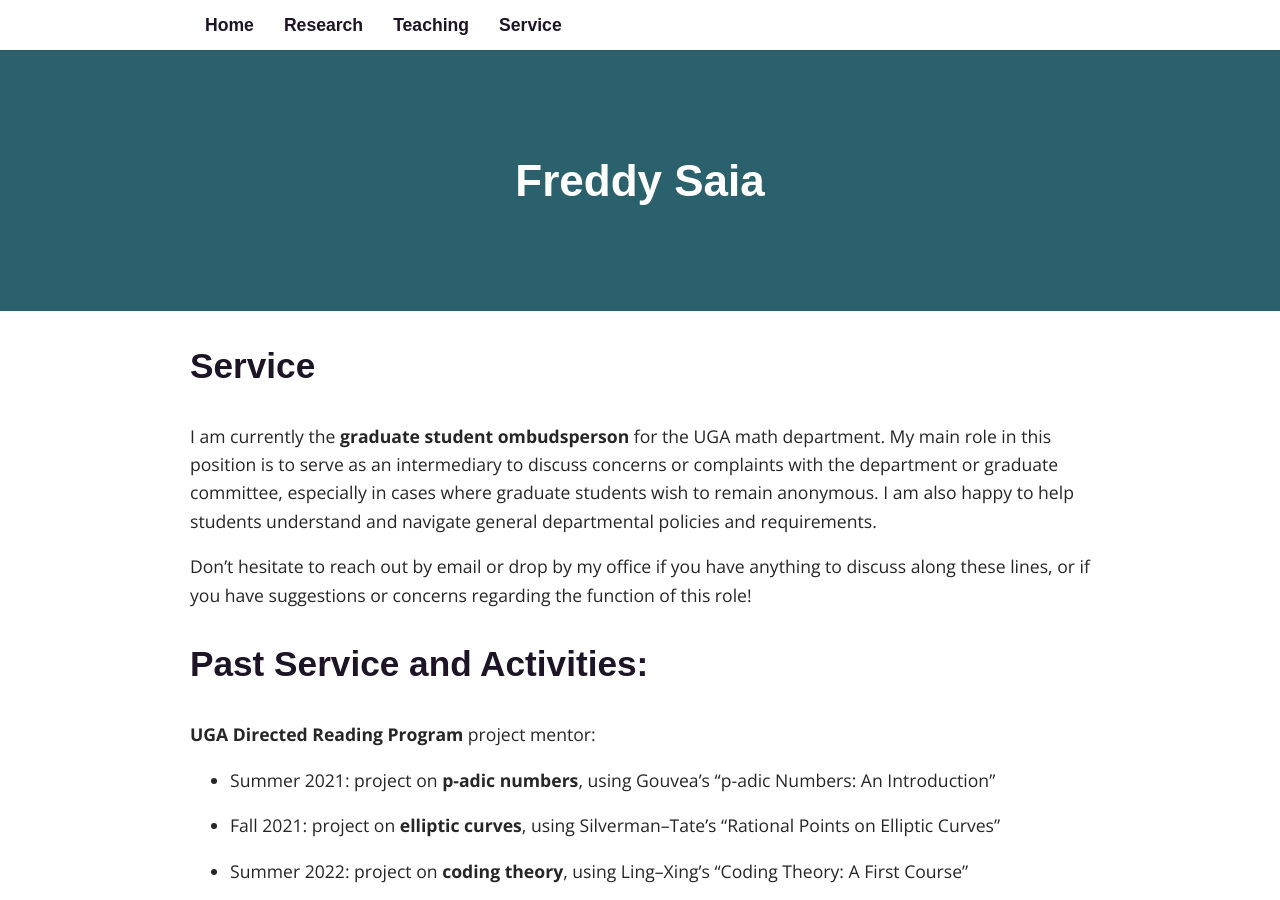
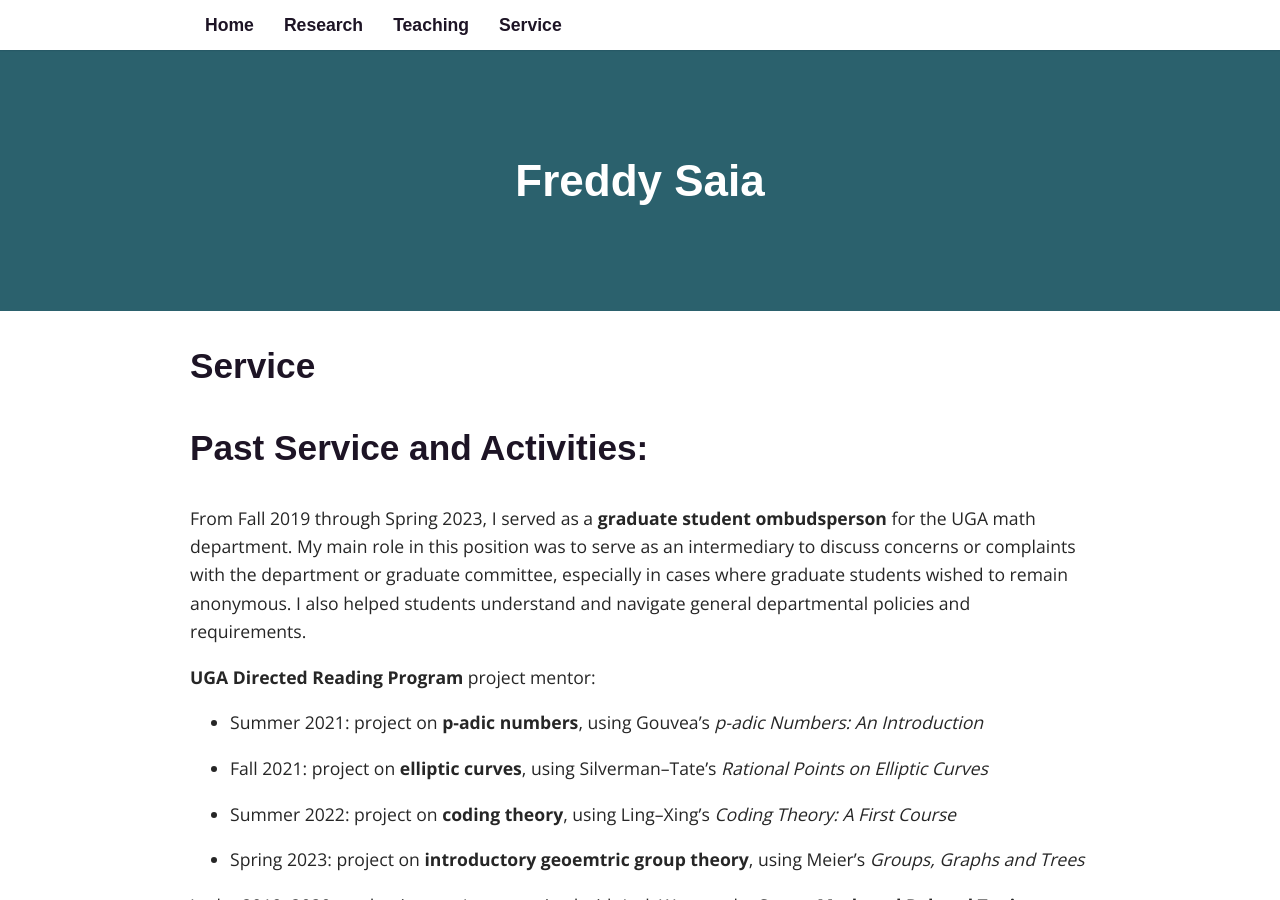
Before and after one commit to fsaia/site, a Jekyll site: the page built from _pages/04_service.md, in a window 1280 px wide and 900 px high. Built offline with Jekyll 4.4.1, drawn with Linux system fonts in a browser that asks for light colours; some web fonts are replaced.

Commit message:
Add files via upload

```diff
--- a/_pages/04_service.md
+++ b/_pages/04_service.md
@@ -5,19 +5,20 @@ title: Service
 permalink: /service/
 ---
 
-I am currently the **graduate student ombudsperson** for the UGA math department. My main role in this position is to serve as an intermediary to discuss concerns or complaints with the department or graduate committee, especially in cases where graduate students wish to remain anonymous. I am also happy to help students understand and navigate general departmental policies and requirements.
-
-Don't hesitate to reach out by email or drop by my office if you have anything to discuss along these lines, or if you have suggestions or concerns regarding the function of this role!
 
 ## Past Service and Activities:
 
+From Fall 2019 through Spring 2023, I served as a **graduate student ombudsperson** for the UGA math department. My main role in this position was to serve as an intermediary to discuss concerns or complaints with the department or graduate committee, especially in cases where graduate students wished to remain anonymous. I also helped students understand and navigate general departmental policies and requirements.
+
 **UGA Directed Reading Program** project mentor:
 
-* Summer 2021: project on **p-adic numbers**, using Gouvea's "p-adic Numbers: An Introduction"
+* Summer 2021: project on **p-adic numbers**, using Gouvea's *p-adic Numbers: An Introduction*
 
-* Fall 2021: project on **elliptic curves**, using Silverman--Tate's "Rational Points on Elliptic Curves"
+* Fall 2021: project on **elliptic curves**, using Silverman--Tate's *Rational Points on Elliptic Curves*
 
-* Summer 2022: project on **coding theory**, using Ling--Xing's "Coding Theory: A First Course"
+* Summer 2022: project on **coding theory**, using Ling--Xing's *Coding Theory: A First Course*
+
+* Spring 2023: project on **introductory geoemtric group theory**, using Meier's *Groups, Graphs and Trees*
 
 In the 2019--2020 academic year, I co-organized with Jack Wagner the **Street Math and Related Topics Seminar (SMARTS)**, aimed at filling beginning graduate math students in on topics one often must learn "on the streets." This seminar also featured talks on topics related to graduate student "survival" and wellbeing.
 
```
Also changed, not shown: _pages/01_home.md (+6 -9 lines), _pages/03_teaching.md (+19 -12 lines).
